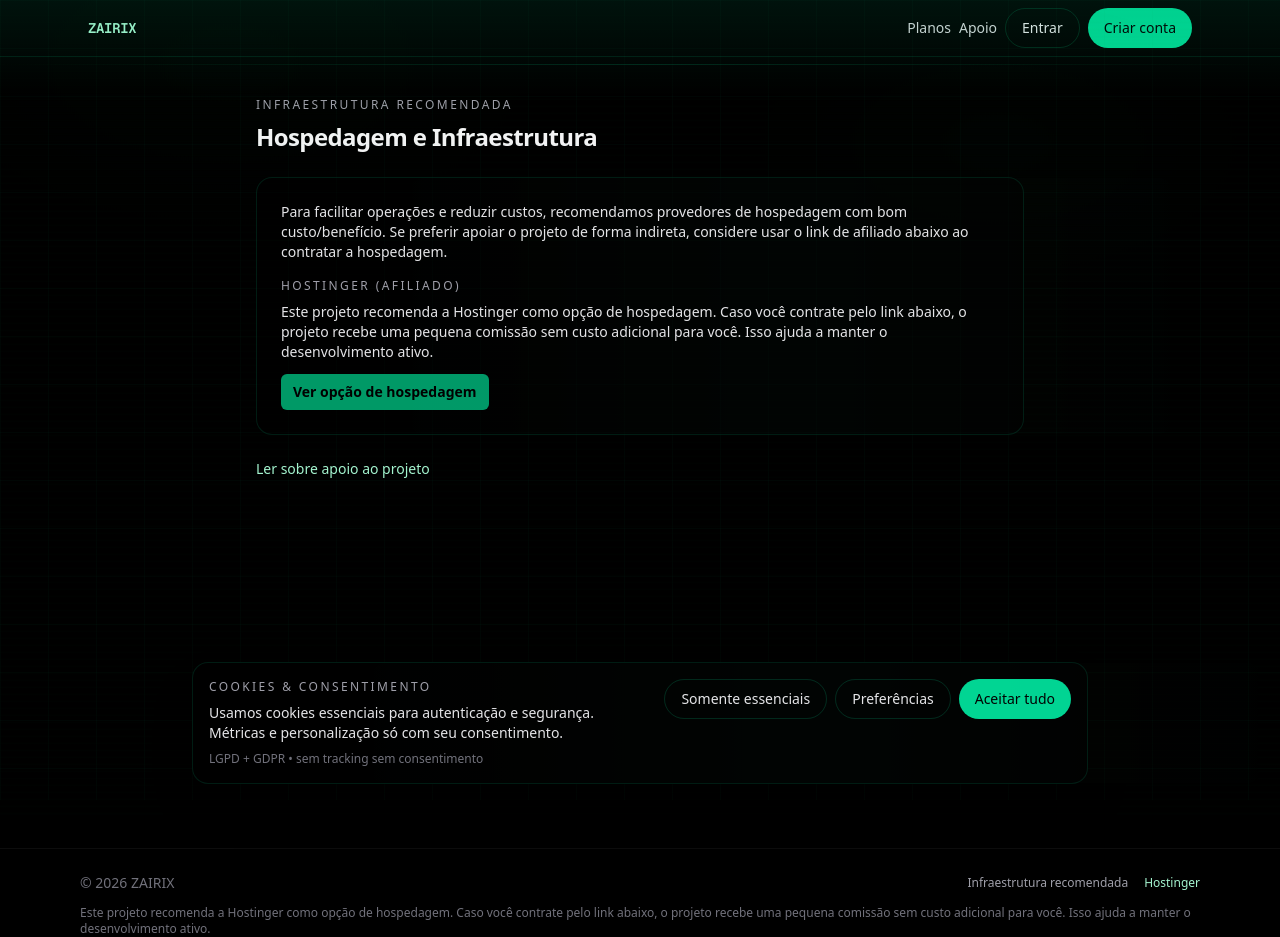
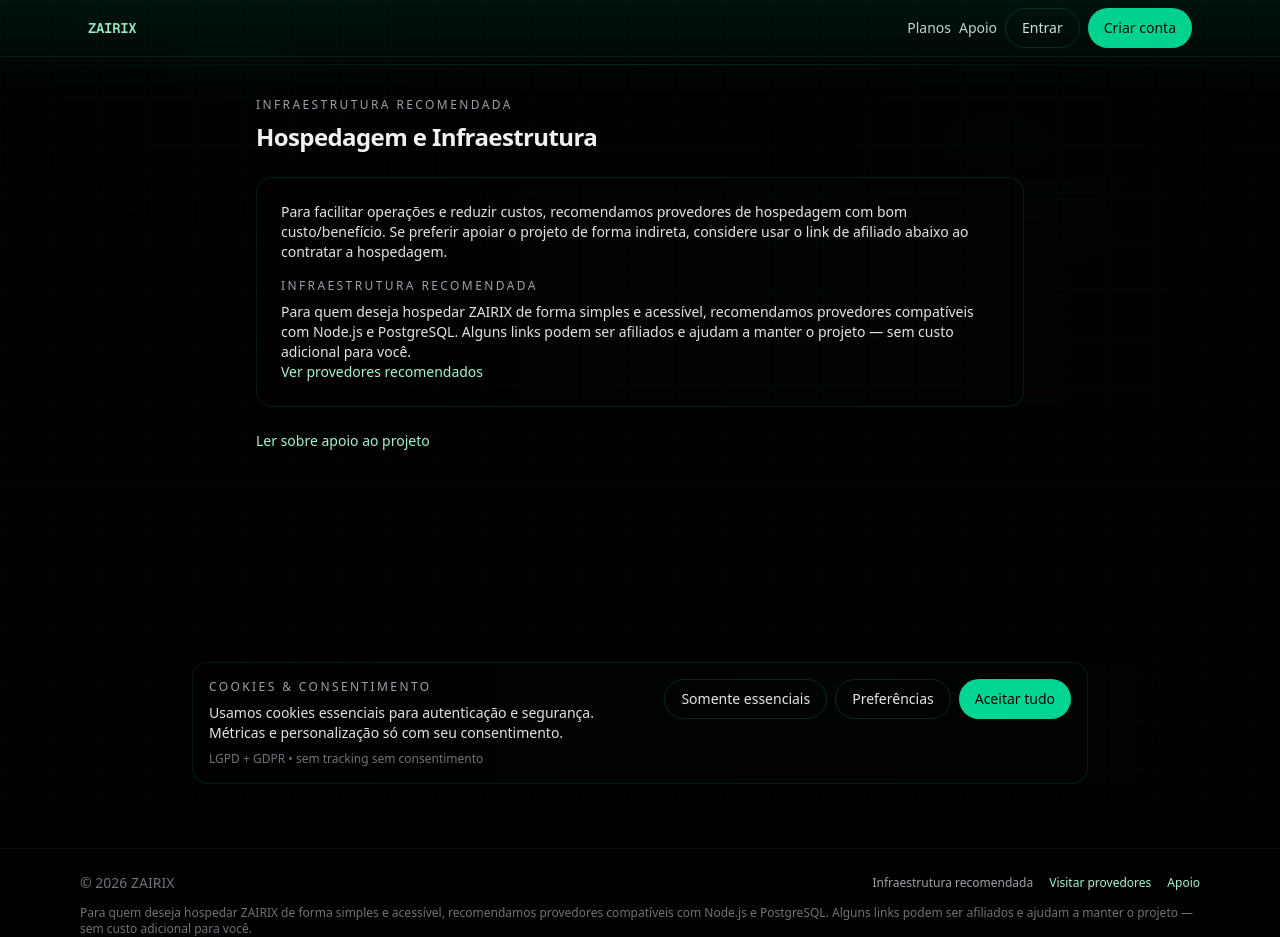
Before and after one commit to TiagoIA-UX/SignalHack, a Next.js app: page /hosting in a window 1280 px wide. Built offline with nearby package versions, Linux system fonts and the light colour scheme; no server answers.

Commit message:
feat(support): make affiliate & support UI configurable via env; neutral copy and conditional rendering

```diff
--- a/app/hosting/page.tsx
+++ b/app/hosting/page.tsx
@@ -1,7 +1,8 @@
 import Link from "next/link";
 import { AppHeader } from "@/components/AppHeader";
 import { Container, Card } from "@/components/ui";
-import { AFFILIATE_HOSTINGER, AFFILIATE_COPY } from "@/lib/support";
+import { AFFILIATE_COPY } from "@/lib/support";
+import { getAffiliateHostingUrl } from "@/lib/env";
 
 export default function HostingPage() {
   return (
@@ -21,18 +22,15 @@ export default function HostingPage() {
                   hospedagem.
                 </p>
 
-                <div>
-                  <div className="text-xs uppercase tracking-[0.2em] text-zinc-400">Hostinger (afiliado)</div>
-                  <p className="mt-2 text-sm text-zinc-200">{AFFILIATE_COPY}</p>
-                  <Link
-                    href={AFFILIATE_HOSTINGER}
-                    className="inline-block mt-3 rounded-md bg-emerald-600 px-3 py-2 text-sm font-semibold text-black hover:bg-emerald-500"
-                    target="_blank"
-                    rel="noopener noreferrer"
-                  >
-                    Ver opção de hospedagem
-                  </Link>
-                </div>
+                {getAffiliateHostingUrl() ? (
+                  <div>
+                    <div className="text-xs uppercase tracking-[0.2em] text-zinc-400">Infraestrutura recomendada</div>
+                    <p className="mt-2 text-sm text-zinc-200">{AFFILIATE_COPY}</p>
+                    <Link href={getAffiliateHostingUrl()} className="text-emerald-200 hover:underline" target="_blank" rel="noopener noreferrer">
+                      Ver provedores recomendados
+                    </Link>
+                  </div>
+                ) : null}
               </div>
             </Card>
 
--- a/app/support/page.tsx
+++ b/app/support/page.tsx
@@ -1,6 +1,7 @@
 import Link from "next/link";
 import { Container, Card } from "@/components/ui";
-import { AFFILIATE_HOSTINGER, AFFILIATE_COPY } from "@/lib/support";
+import { AFFILIATE_COPY } from "@/lib/support";
+import { getAffiliateHostingUrl, getSupportEmail, getPixKey, isDonationEnabled, getDonationCopyVariant } from "@/lib/env";
 import { AppHeader } from "@/components/AppHeader";
 
 export default function SupportPage() {
@@ -16,43 +17,42 @@ export default function SupportPage() {
             <Card className="mt-6 p-6">
               <div className="space-y-4 text-sm text-zinc-200">
                 <p>
-                  Este software é desenvolvido e mantido de forma independente. Atualmente não há investidores, empresa por
-                  trás ou financiamento externo. Qualquer apoio financeiro é voluntário e destinado exclusivamente a custos
-                  de infraestrutura, domínio e hospedagem.
+                  ZAIRIX é uma plataforma independente, construída com foco em clareza, controle e responsabilidade. Para
+                  manter a infraestrutura, evolução contínua e acesso público, disponibilizamos formas transparentes de apoio.
                 </p>
 
                 <div>
-                  <div className="text-xs uppercase tracking-[0.2em] text-zinc-400">Como ajudar</div>
+                  <div className="text-xs uppercase tracking-[0.2em] text-zinc-400">Como o apoio ajuda</div>
                   <ul className="mt-2 space-y-2">
-                    <li>
-                      • Doação: se preferir doar diretamente, você pode usar Pix, PayPal ou Stripe — usamos esses canais para
-                      facilitar doações (links/contas a critério do mantenedor).
-                    </li>
-                    <li>
-                      • Doação via Pix: chave: <strong>31629689840</strong>.
-                    </li>
-                    <li>
-                      • Para dúvidas sobre doações ou transparência financeira: <a className="text-emerald-200 hover:underline" href="mailto:zairyx.ai@gmail.com">zairyx.ai@gmail.com</a>.
-                    </li>
-                    <li>
-                      • Apoio indireto: contratar serviços de infraestrutura pelo link de afiliado abaixo ajuda o projeto sem
-                      custo adicional para você.
-                    </li>
+                    <li>• Infraestrutura: servidores, banco de dados e domínio.</li>
+                    <li>• Segurança e monitoramento: Sentry, backups e rotinas operacionais.</li>
+                    <li>• Evolução: melhorias, manutenção e testes.</li>
+                    <li>• Apoio é sempre voluntário e nunca condiciona recursos ou privilégios.</li>
                   </ul>
                 </div>
 
-                <div>
-                  <div className="text-xs uppercase tracking-[0.2em] text-zinc-400">Hostinger (afiliado)</div>
-                  <p className="mt-2 text-sm text-zinc-200">{AFFILIATE_COPY}</p>
-                  <Link
-                    href={AFFILIATE_HOSTINGER}
-                    className="inline-block mt-3 rounded-md bg-emerald-600 px-3 py-2 text-sm font-semibold text-black hover:bg-emerald-500"
-                    target="_blank"
-                    rel="noopener noreferrer"
-                  >
-                    Visitar Hostinger
-                  </Link>
-                </div>
+                {isDonationEnabled() ? (
+                  <div>
+                    <div className="text-xs uppercase tracking-[0.2em] text-zinc-400">Apoio financeiro</div>
+                    <ul className="mt-2 space-y-2 text-sm text-zinc-200">
+                      <li>• PIX: {getPixKey() ? <strong>{getPixKey()}</strong> : "Disponível mediante contato"}.</li>
+                      <li>
+                        • PayPal: {getSupportEmail() ? <a className="text-emerald-200 hover:underline" href={`mailto:${getSupportEmail()}`}>{getSupportEmail()}</a> : "Disponível mediante contato"}.
+                      </li>
+                      <li>• Nota: Stripe não está disponível no momento.</li>
+                    </ul>
+                  </div>
+                ) : null}
+
+                {getAffiliateHostingUrl() ? (
+                  <div>
+                    <div className="text-xs uppercase tracking-[0.2em] text-zinc-400">Infraestrutura recomendada</div>
+                    <p className="mt-2 text-sm text-zinc-200">{AFFILIATE_COPY}</p>
+                    <Link href={getAffiliateHostingUrl()} className="text-emerald-200 hover:underline" target="_blank" rel="noopener noreferrer">
+                      Ver provedores recomendados
+                    </Link>
+                  </div>
+                ) : null}
 
                 <div className="mt-4 rounded-2xl border border-white/10 bg-black/40 p-4 text-sm text-zinc-400">
                   <strong>Importante:</strong> o uso do software não depende de contribuição financeira. Apoios são
--- a/components/Footer.tsx
+++ b/components/Footer.tsx
@@ -1,25 +1,31 @@
 import Link from "next/link";
-import { AFFILIATE_HOSTINGER, AFFILIATE_COPY } from "@/lib/support";
+import { AFFILIATE_COPY } from "@/lib/support";
+import { getAffiliateHostingUrl } from "@/lib/env";
 
 export function Footer() {
+  const affiliateUrl = getAffiliateHostingUrl();
+
   return (
     <footer className="mt-12 border-t border-white/5 pt-6">
       <div className="mx-auto max-w-6xl px-4 text-xs text-zinc-400">
         <div className="flex flex-col gap-2 md:flex-row md:items-center md:justify-between">
           <div className="text-sm text-zinc-500">© {new Date().getFullYear()} ZAIRIX</div>
           <div className="flex items-center gap-4">
-            <div className="text-xs text-zinc-400">Infraestrutura recomendada</div>
-            <Link
-              href={AFFILIATE_HOSTINGER}
-              className="text-xs text-emerald-200 hover:underline"
-              target="_blank"
-              rel="noopener noreferrer"
-            >
-              Hostinger
+            {affiliateUrl ? (
+              <>
+                <div className="text-xs text-zinc-400">Infraestrutura recomendada</div>
+                <Link href={affiliateUrl} className="text-xs text-emerald-200 hover:underline" target="_blank" rel="noopener noreferrer">
+                  Visitar provedores
+                </Link>
+              </>
+            ) : null}
+
+            <Link href="/support" className="text-xs text-emerald-200 hover:underline">
+              Apoio
             </Link>
           </div>
         </div>
-        <div className="mt-3 text-xs text-zinc-500">{AFFILIATE_COPY.split("\n").join(" ")}</div>
+        {affiliateUrl ? <div className="mt-3 text-xs text-zinc-500">{AFFILIATE_COPY.split("\n").join(" ")}</div> : null}
       </div>
     </footer>
   );
--- a/lib/support.ts
+++ b/lib/support.ts
@@ -1,3 +1 @@
-export const AFFILIATE_HOSTINGER = "https://hostinger.com.br?REFERRALCODE=1TIAGO1244";
-
-export const AFFILIATE_COPY = `Este projeto recomenda a Hostinger como opção de hospedagem.\nCaso você contrate pelo link abaixo, o projeto recebe uma pequena comissão sem custo adicional para você.\nIsso ajuda a manter o desenvolvimento ativo.`;
+export const AFFILIATE_COPY = `Para quem deseja hospedar ZAIRIX de forma simples e acessível, recomendamos provedores compatíveis com Node.js e PostgreSQL. Alguns links podem ser afiliados e ajudam a manter o projeto — sem custo adicional para você.`;
```
